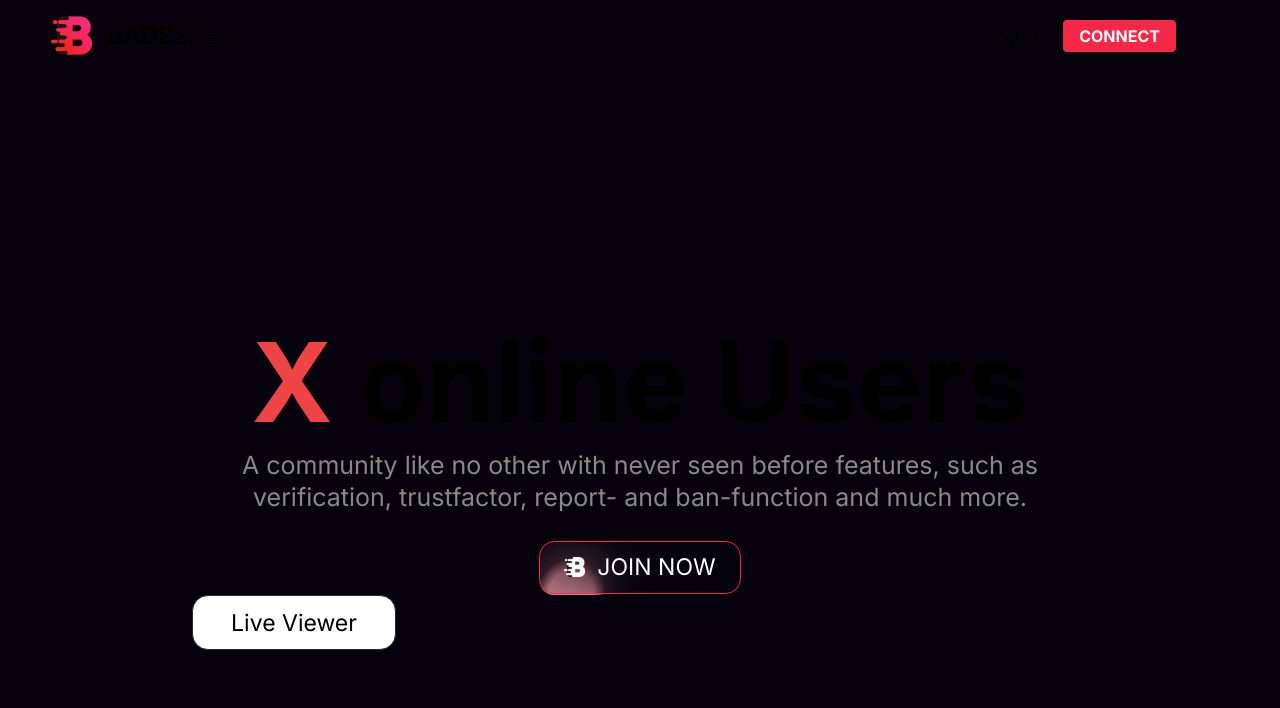
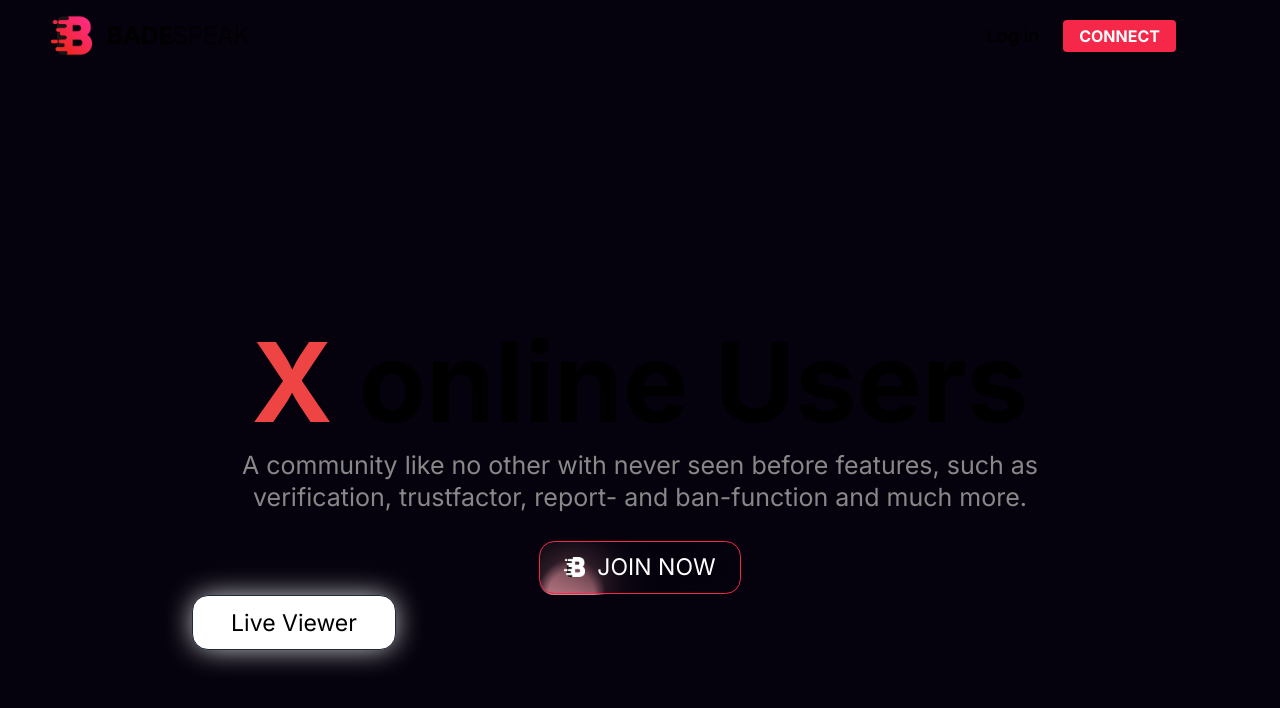
Before and after one commit to Badetuch/website_v3, a Next.js app: page / in a window 1280 px wide. Shown: the top 708 px of the page. Built offline with nearby package versions, Linux system fonts and the light colour scheme.

Commit message:
added boxshaddow

```diff
--- a/components/Body.tsx
+++ b/components/Body.tsx
@@ -4,7 +4,6 @@ import { CustomButton } from '@/components/ui/moving-border';
 import { StaticButton } from './ui/staticButton';
 import Image from 'next/image';
 import Swal from 'sweetalert2'
-import { useRouter } from "next/navigation";
 
 
 const Body = () => {
@@ -69,12 +68,12 @@ const handleConnectClick = () => {
       </CustomButton>
       <StaticButton
         borderRadius="1rem"
-        className="bg-white pt-1 text-black font-normal text-[23px] hover:text-white hover:bg-transparent active:border-white active:text-white transition-colors duration-300"
+        className="bg-white shadow-[0_0px_30px_-4px_rgba(255,255,255,255)] pt-1 text-black font-normal text-[23px] hover:text-white hover:bg-transparent active:border-white active:text-white transition-colors duration-300"
       >
         Live Viewer
       </StaticButton>
+      </div>
     </div>
-      </div>
       </div>
   );
 };
```
